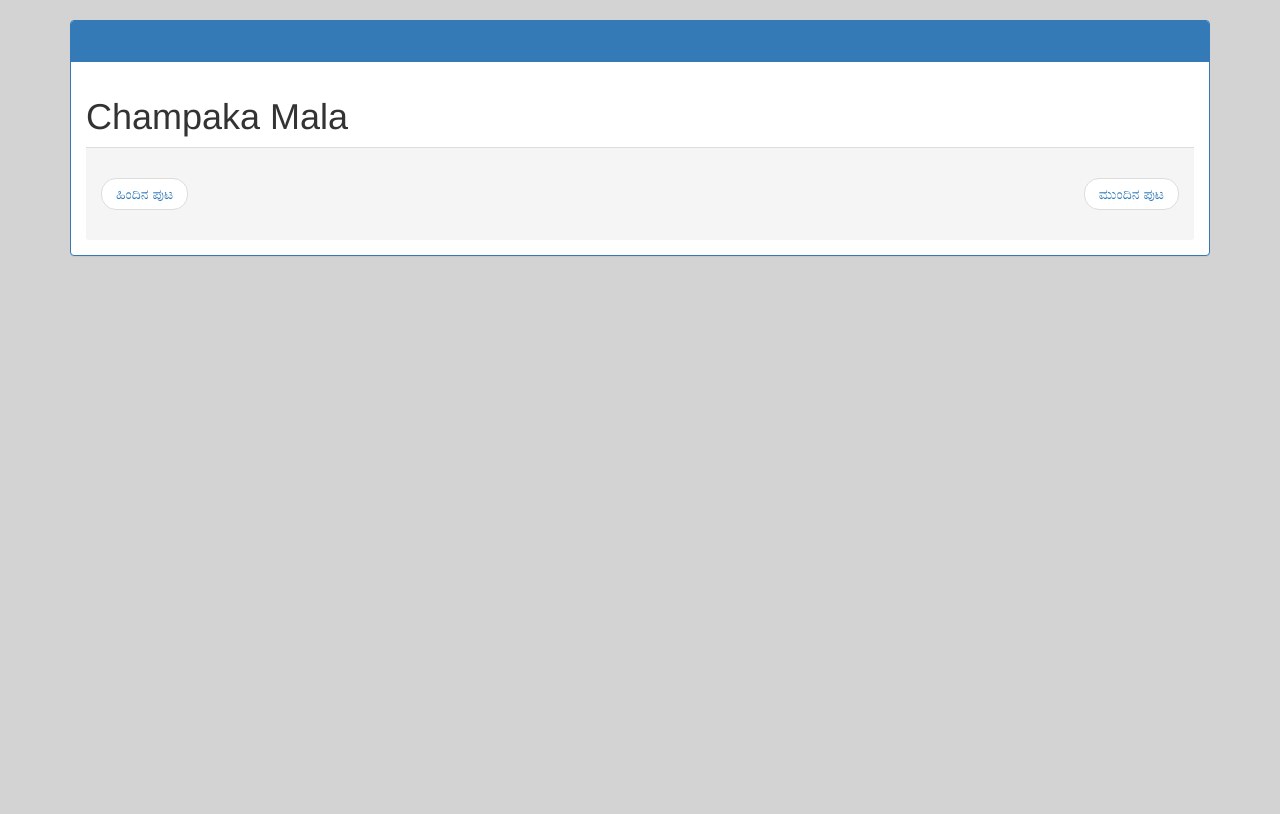
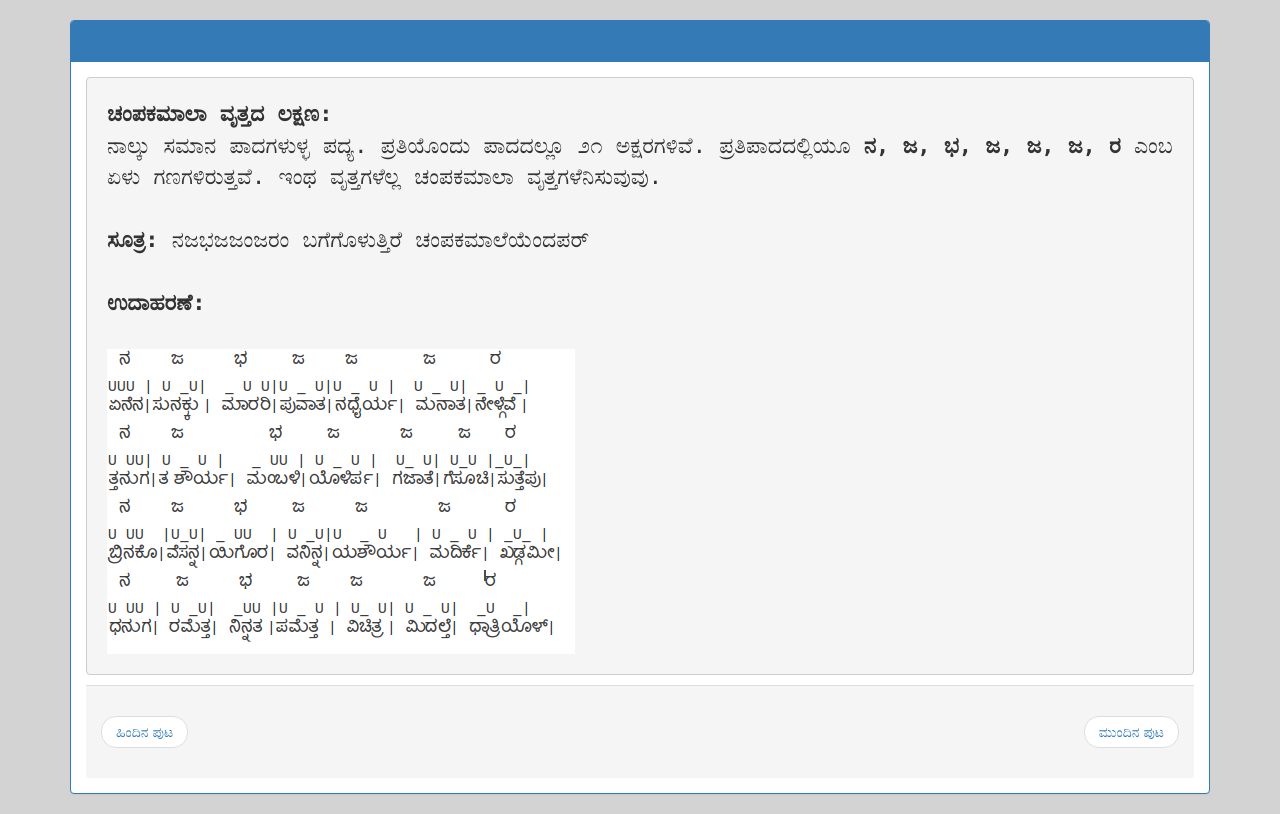
Before and after one commit to anuprshetty/chandassu, a Flask app: template templates/vrutta/champaka_mala.html in a window 1280 px wide. Shown: the part 75-889 px from the top of the page. Before the commit the page ends 331 px from the top, so only its background shows below. Run offline with Flask 3, Linux system fonts and the light colour scheme; the template is opened without the code that fills it, so the values that code supplies are empty; some libraries are stand-ins or nearby versions.

Commit message:
routing for champaka_mala vrutta

```diff
--- a/templates/vrutta/champaka_mala.html
+++ b/templates/vrutta/champaka_mala.html
@@ -1,3 +1,12 @@
 <!DOCTYPE html> {% extends 'base.html' %} {% block body %}
-<h1>Champaka Mala</h1>
+<pre class="pre-wrap">
+<b>ಚಂಪಕಮಾಲಾ ವೃತ್ತದ ಲಕ್ಷಣ:</b>
+ನಾಲ್ಕು ಸಮಾನ ಪಾದಗಳುಳ್ಳ ಪದ್ಯ. ಪ್ರತಿಯೊಂದು ಪಾದದಲ್ಲೂ ೨೧ ಅಕ್ಷರಗಳಿವೆ. ಪ್ರತಿಪಾದದಲ್ಲಿಯೂ <b>ನ, ಜ, ಭ, ಜ, ಜ, ಜ, ರ</b> ಎಂಬ ಏಳು ಗಣಗಳಿರುತ್ತವೆ. ಇಂಥ ವೃತ್ತಗಳೆಲ್ಲ ಚಂಪಕಮಾಲಾ ವೃತ್ತಗಳೆನಿಸುವುವು.
+
+<b>ಸೂತ್ರ:</b> ನಜಭಜಜಂಜರಂ ಬಗೆಗೊಳುತ್ತಿರೆ ಚಂಪಕಮಾಲೆಯೆಂದಪರ್
+
+<b>ಉದಾಹರಣೆ:</b>
+
+<img src="{{url_for('static',filename='images/vrutta/champaka_mala.png')}}" />
+</pre>
 {% endblock %}
```
Also changed, not shown: blueprints/vrutta.py (+8 -1 lines).
